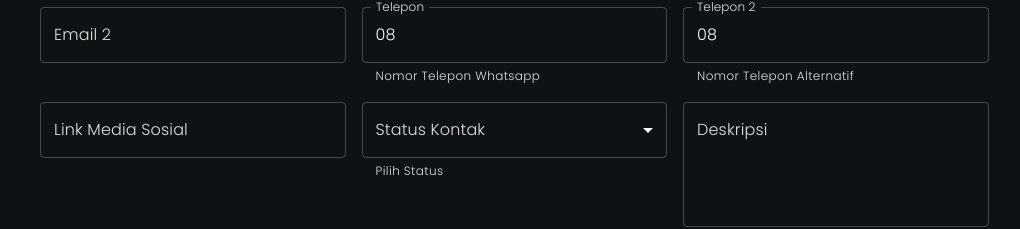
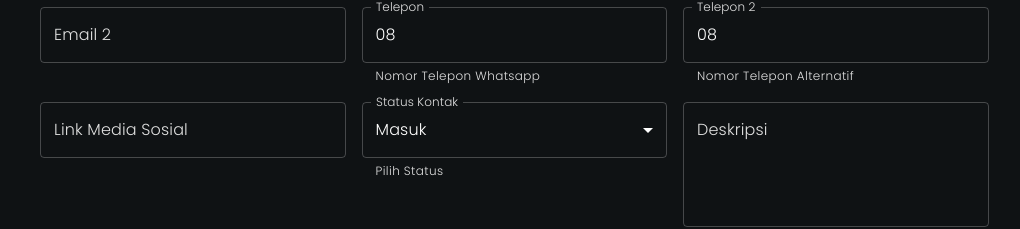
Before and after one commit to luthfibg/crm-sales-frontend, a React (Create React App) app: page /add_contact in a window 1280 px wide. Shown: the part 369-598 px from the top of the page, without its empty margins (32-1052 px from the left). Built offline with nearby package versions, Linux system fonts and the light colour scheme.

Commit message:
#12 fixing column status bug [done]

```diff
--- a/src/components/LeadGraphLine.jsx
+++ b/src/components/LeadGraphLine.jsx
@@ -12,7 +12,6 @@ export default function LeadGraphLine() {
                 justifyContent: "center",
                 alignItems: "center",
                 bgcolor: darkTheme.palette.background.paper,
-                mb: "1rem",
             }}
         >
             <Typography>Line Chart</Typography>
--- a/src/pages/AddContact.jsx
+++ b/src/pages/AddContact.jsx
@@ -121,6 +121,8 @@ const AddContact = () => {
                     select
                     label="Status Kontak"
                     name="status"
+                    value={contact.status}
+                    onChange={handleChange}
                     // defaultValue="Masuk"
                     inputProps={{ "data-testid": "status-input" }}
                     helperText="Pilih Status"
```
Also changed, not shown: 1 other file (tests, documents, lock files or other folders).
